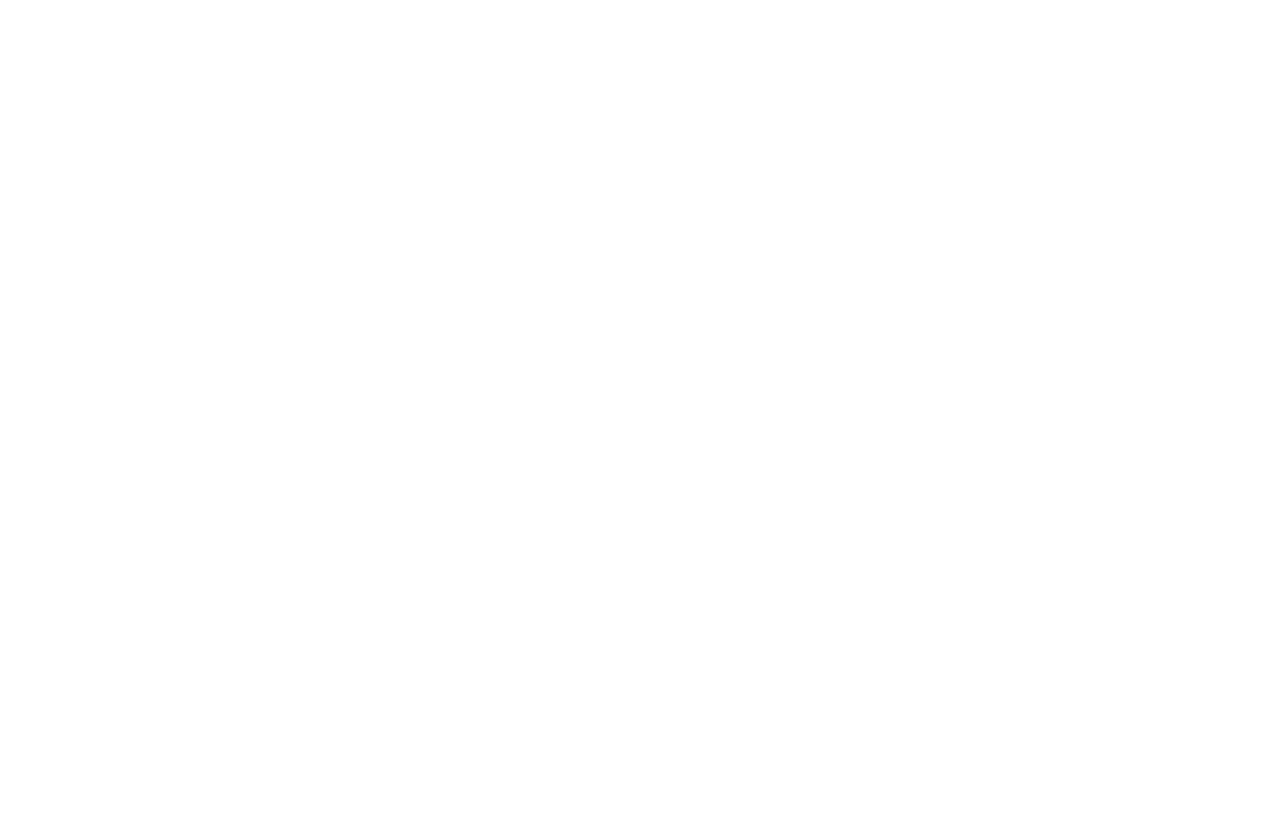
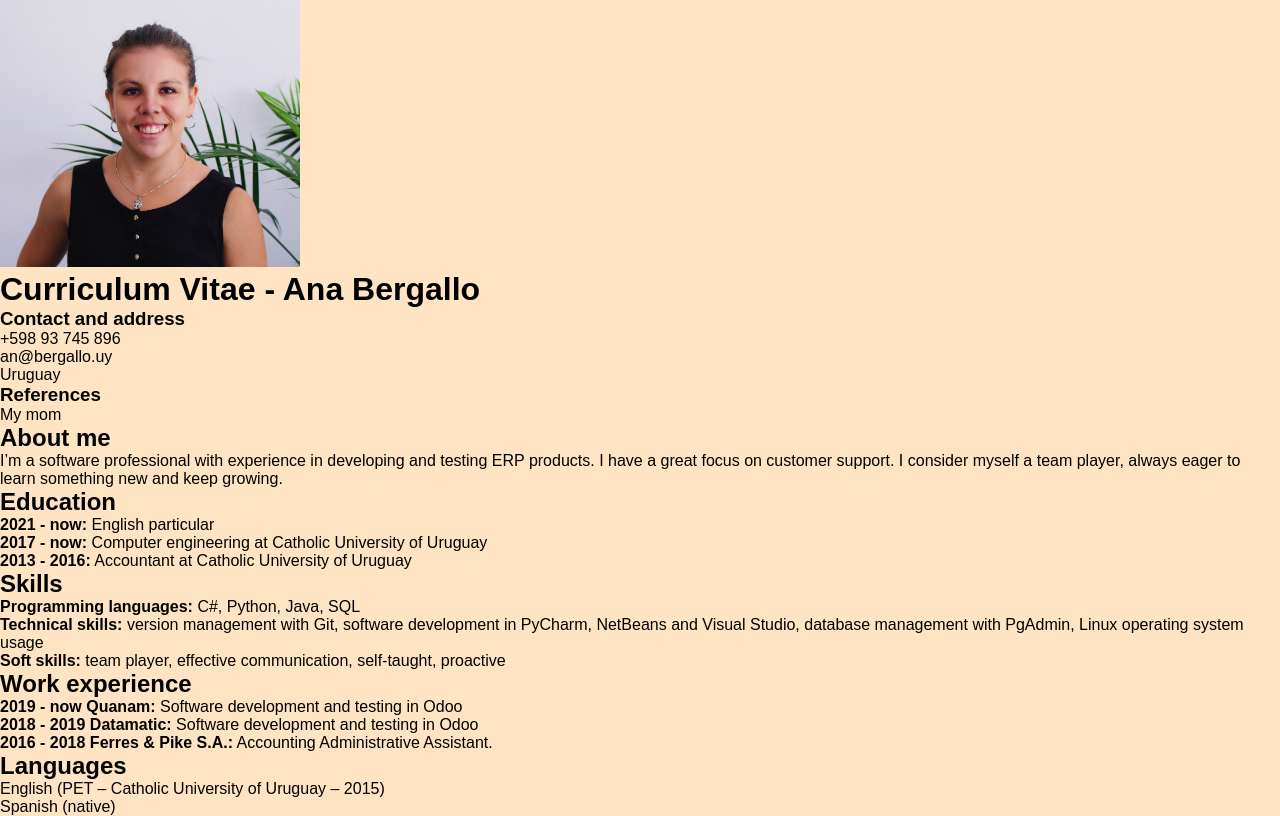
Before and after one commit to ucudal/PW_2021_Website-AnaBergallo, a website: page docs/index.html in a window 1280 px wide. Drawn offline with Linux system fonts and the light colour scheme.

Commit message:
Tarea 1: CV, en proceso

```diff
--- /dev/null
+++ b/css/main.css
@@ -0,0 +1,18 @@
+*{
+    padding: 0;
+    margin: 0;
+}
+
+/* body es un nombre de etiqueta */
+body{
+    background-color: bisque;
+    font-family: Arial, Helvetica, sans-serif;
+}
+
+/*numeral para ref a id */
+#main-container{
+    background-color: bisque;
+    font-family: Arial, Helvetica, sans-serif;
+}
+
+/* .text {} punto para referencia class  */
--- a/docs/index.html
+++ b/docs/index.html
@@ -5,8 +5,77 @@
         <meta http-equiv="X-UA-Compatible" content="IE=edge">
         <meta name="viewport" content="width=device-width, initial-scale=1.0">
         <title>Curriculum Vitae Ana Laura Bergallo</title>
+        <!-- <link rel="stylesheet" href="https://unpkg.com/tailwindcss@^2/dist/tailwind.css"> -->
+        <!-- con el link no me estaba tomando ningun tipo de formato -->
+        <link rel="stylesheet" href="../css/main.css">
     </head>
-<body>
+    <body>   <!-- only this can be displayed -->
+        <div id="main-container">
+            <header>
+                <img src="../img/my_photo.jpg" alt="Foto de Ana Bergallo"
+                    width="300">
+                <h1>Curriculum Vitae - Ana Bergallo</h1>
+            </header>
 
+            <div class="row">
+                <div class="column">
+                    <div>
+                        <h3>Contact and address</h3>
+                        <p>+598 93 745 896</p>
+                        <p>an@bergallo.uy</p>
+                        <p>Uruguay</p>
+                    </div>
+                    <div>
+                        <h3>References</h3>
+                        <p>My mom</p>
+                    </div>
+
+                </div>
+                <div class="column">
+                    <div>
+                        <h2>About me</h2>
+                        <p>
+                            I’m a software professional with experience in developing and
+                            testing ERP products. I have a great focus on customer support.
+                            I consider myself a team player, always eager to learn
+                            something new and keep growing.
+                        </p>
+                    </div>
+                    <div>
+                        <h2>Education</h2>
+                        <ul>
+                            <li><p><b>2021 - now:</b> English particular</p></li>
+                            <li><p><b>2017 - now:</b> Computer engineering at Catholic University of Uruguay</p></li>
+                            <li><p><b>2013 - 2016:</b> Accountant at Catholic University of Uruguay</p></li>
+                        </ul>
+                    </div>
+                    <div>
+                        <h2>Skills</h2>
+                        <ul>
+                            <li><p><b>Programming languages: </b>C#, Python, Java, SQL</p></li>
+                            <li><p><b>Technical skills: </b>version management with Git, software development in
+                                PyCharm, NetBeans and Visual Studio, database management with PgAdmin, Linux
+                                operating system usage</p></li>
+                            <li><p><b>Soft skills: </b>team player, effective communication, self-taught, proactive</p></li>
+                        </ul>
+                    </div>
+                    <div>
+                        <h2>Work experience</h2>
+                        <ul>
+                            <li><p><b>2019 - now  Quanam:</b> Software development and testing in Odoo</p></li>
+                            <li><p><b>2018 - 2019 Datamatic:</b> Software development and testing in Odoo</p></li>
+                            <li><p><b>2016 - 2018 Ferres & Pike S.A.:</b> Accounting Administrative Assistant.</p></li>
+                        </ul>
+                    </div>
+                    <div>
+                        <h2>Languages</h2>
+                        <ul>
+                            <li><p>English (PET – Catholic University of Uruguay – 2015)</p></li>
+                            <li><p>Spanish (native)</p></li>
+                        </ul>
+                    </div>
+                </div>
+            </div>
+        </div>
     </body>
 </html>
```
Also changed, not shown: img/my_photo.jpg (added). Lines whose indentation alone changed are shown as unchanged.
